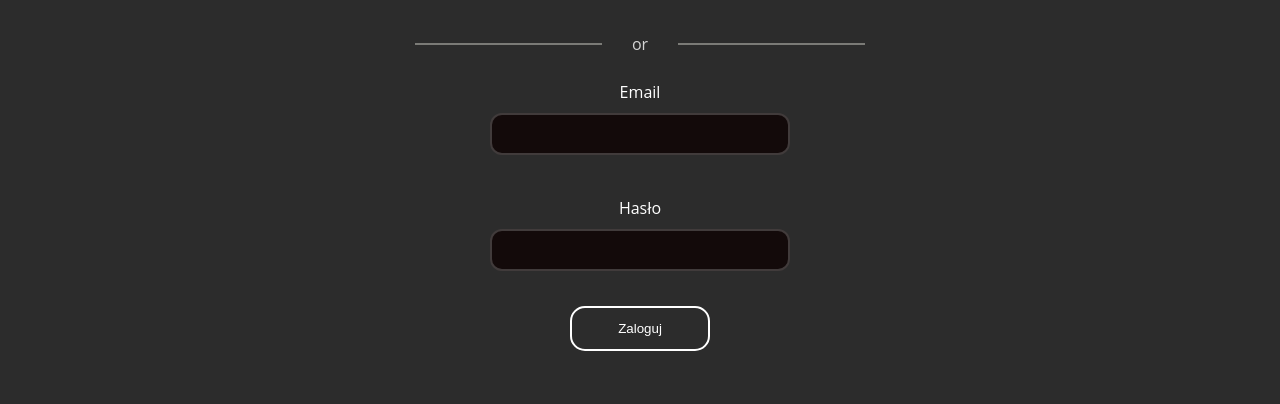
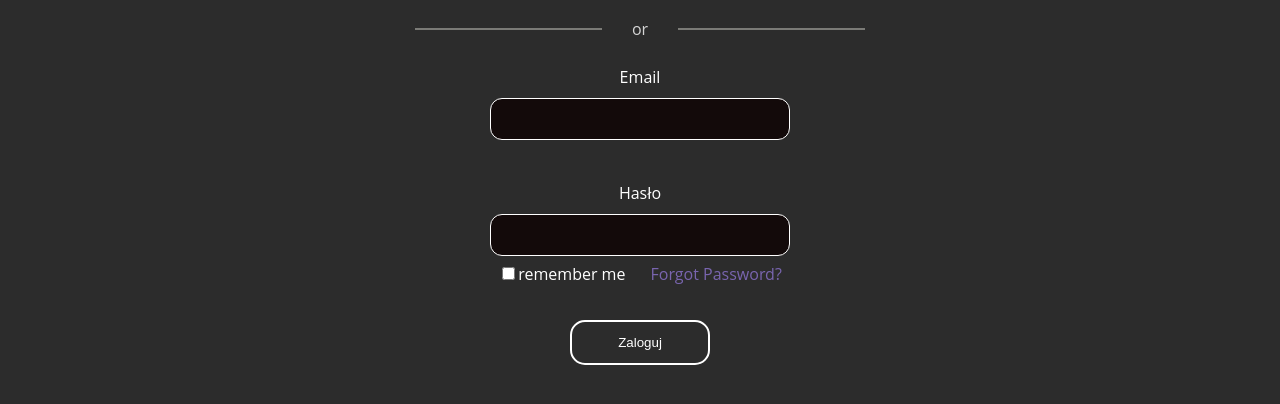
Before and after one commit to TheZetClaudio/Formularz, a plain HTML site: page Index.html in a window 1280 px wide. Shown: the part 344-748 px from the top of the page. Drawn offline with Linux system fonts and the light colour scheme.

Commit message:
Add "remember me"

```diff
--- a/Index.html
+++ b/Index.html
@@ -54,6 +54,10 @@
                     </div>
                 </div>
             </div>
+            <div class="dopis">
+                <div class="remember"><input type="checkbox" name="remember" id="remember">remember me</div>
+                <div class="fpass"><a href="#">Forgot Password?</a></div>
+            </div>
             <div class="login_button"><input type="button" value="Zaloguj"></div>
 
         </form>
--- a/style.css
+++ b/style.css
@@ -171,8 +171,8 @@ section{
 input[type=email]{
     width: 300px;
     height: 42px;
-    border: 2px solid;
-    border-color: rgb(65, 59, 59);
+    border: 1px solid;
+    border-color: rgb(255, 255, 255);
     border-radius: 12px;
     padding: 5px;
     background: rgb(19, 10, 10);
@@ -181,8 +181,8 @@ input[type=email]{
 input[type=password]{
     width: 300px;
     height: 42px;
-    border: 2px solid;
-    border-color: rgb(65, 59, 59);
+    border: 1px solid;
+    border-color: rgb(255, 255, 255);
     border-radius: 12px;
     padding: 5px;
     background:rgb(19, 10, 10);
@@ -228,3 +228,15 @@ input[type=button]:hover{
     border-radius: 0px;
     cursor: pointer;
 }
+.dopis{
+    display: flex;
+    flex-direction: row;
+    justify-content: center;
+    position: relative;
+    gap: 25px;
+    color: #fff;
+    margin-top: 7px;
+}
+.dopis a{
+    color: #7965af;
+}
```
